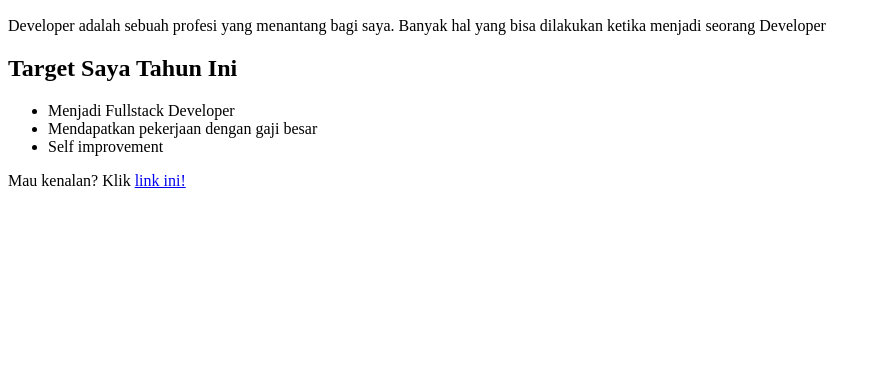
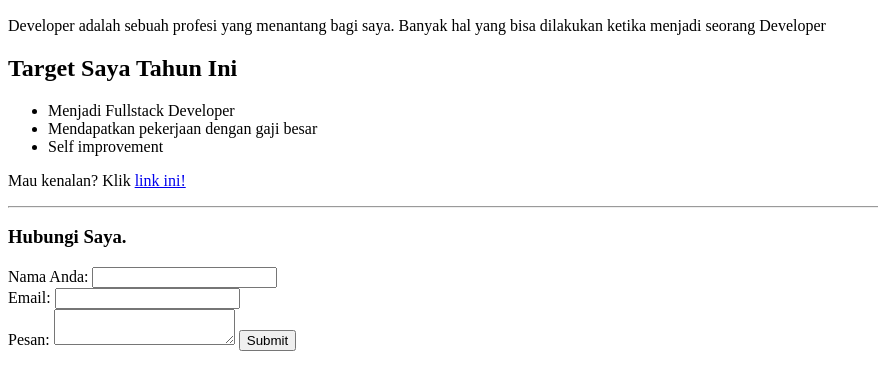
Before and after one commit to Rasendriya515/Belajar_Brody, a plain HTML site: page 06_HTML/blog.html in a window 1280 px wide. Shown: the part 284-674 px from the top of the page, without its empty margins (0-878 px from the left). Drawn offline with Linux system fonts and the light colour scheme.

Commit message:
Update Phase 2

```diff
--- a/06_HTML/blog.html
+++ b/06_HTML/blog.html
@@ -3,22 +3,50 @@
 <head>
     <meta charset="UTF-8">
     <meta name="viewport" content="width=device-width, initial-scale=1.0">
-    <title>Tugas pertama Phase 2</title>
+    <title>Tugas Phase 2</title>
 </head>
 <body>
+
+    <header>
     <h1>Perjalanan Coding Brody</h1>
     <img src="https://images.unsplash.com/photo-1587620962725-abab7fe55159" alt="Laptop Coding" width="200">
+    </header>
+
+    <main>
+        <article>
             <h2>Kenapa Saya Ingin Jadi Developer?</h2>
             <p>Developer adalah sebuah profesi yang menantang bagi saya. Banyak hal yang bisa dilakukan ketika menjadi seorang Developer</p>
-
+        </article>
+        <section>
             <h2>Target Saya Tahun Ini</h2>
             <ul>
                 <li>Menjadi Fullstack Developer</li>
                 <li>Mendapatkan pekerjaan dengan gaji besar</li>
                 <li>Self improvement</li>
             </ul>
+        </section>
+    </main>
 
+    <footer>
     <p>Mau kenalan? Klik <a href="https://github.com/Rasendriya515/Belajar_Brody">link ini!</a>
     </p>
+    <hr>
+    <h3>Hubungi Saya.</h3>
+    <form>
+        <div>
+            <label>Nama Anda:</label>
+            <input type="text">
+        </div>
+        <div>
+            <label>Email:</label>
+            <input type="email">
+        </div>
+        <div>
+            <label>Pesan:</label>
+            <textarea></textarea>
+            <input type="submit">
+        </div>
+    </form>
+    </footer>
 </body>
 </html>
```
Lines whose indentation alone changed are shown as unchanged.
